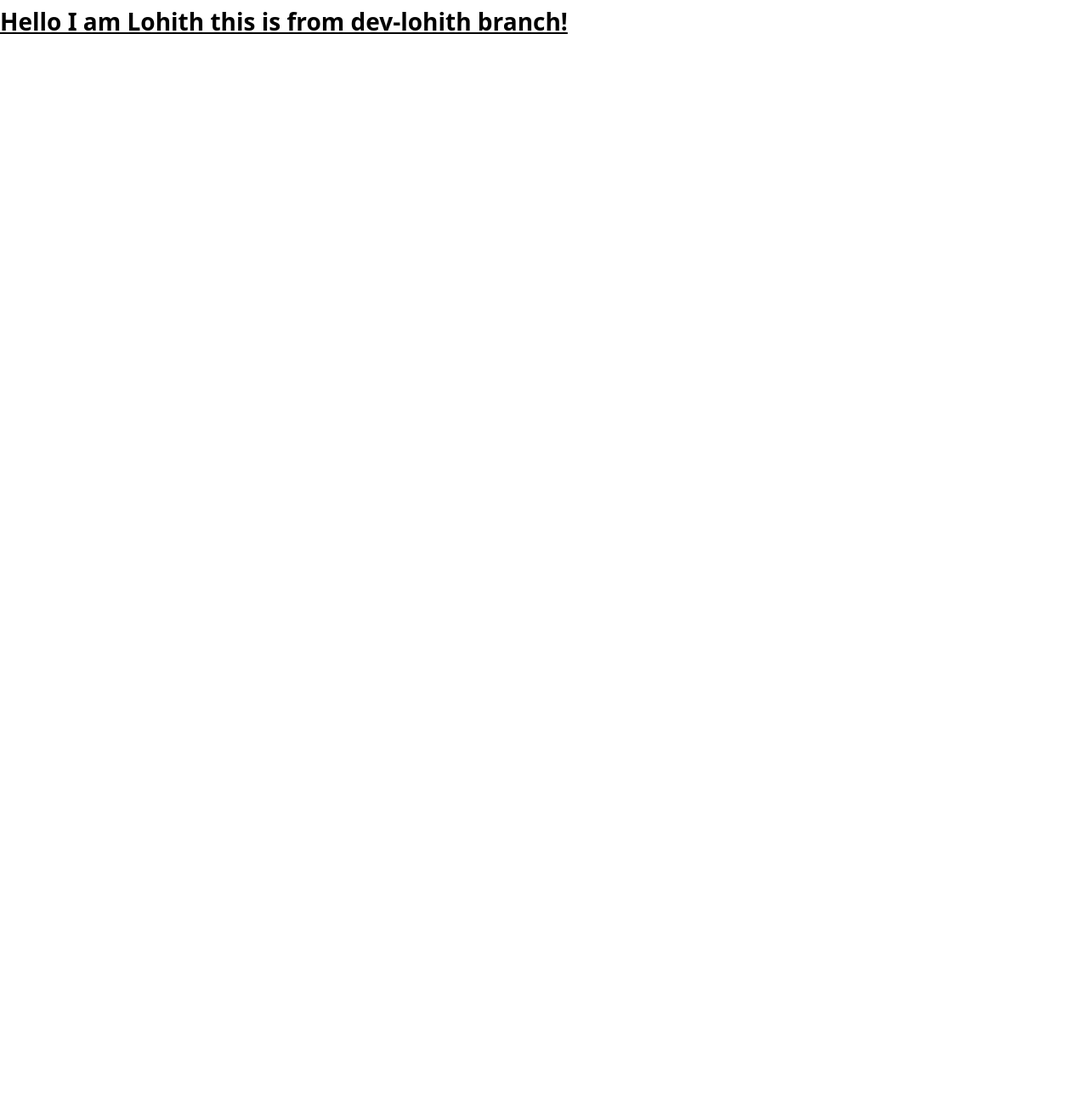
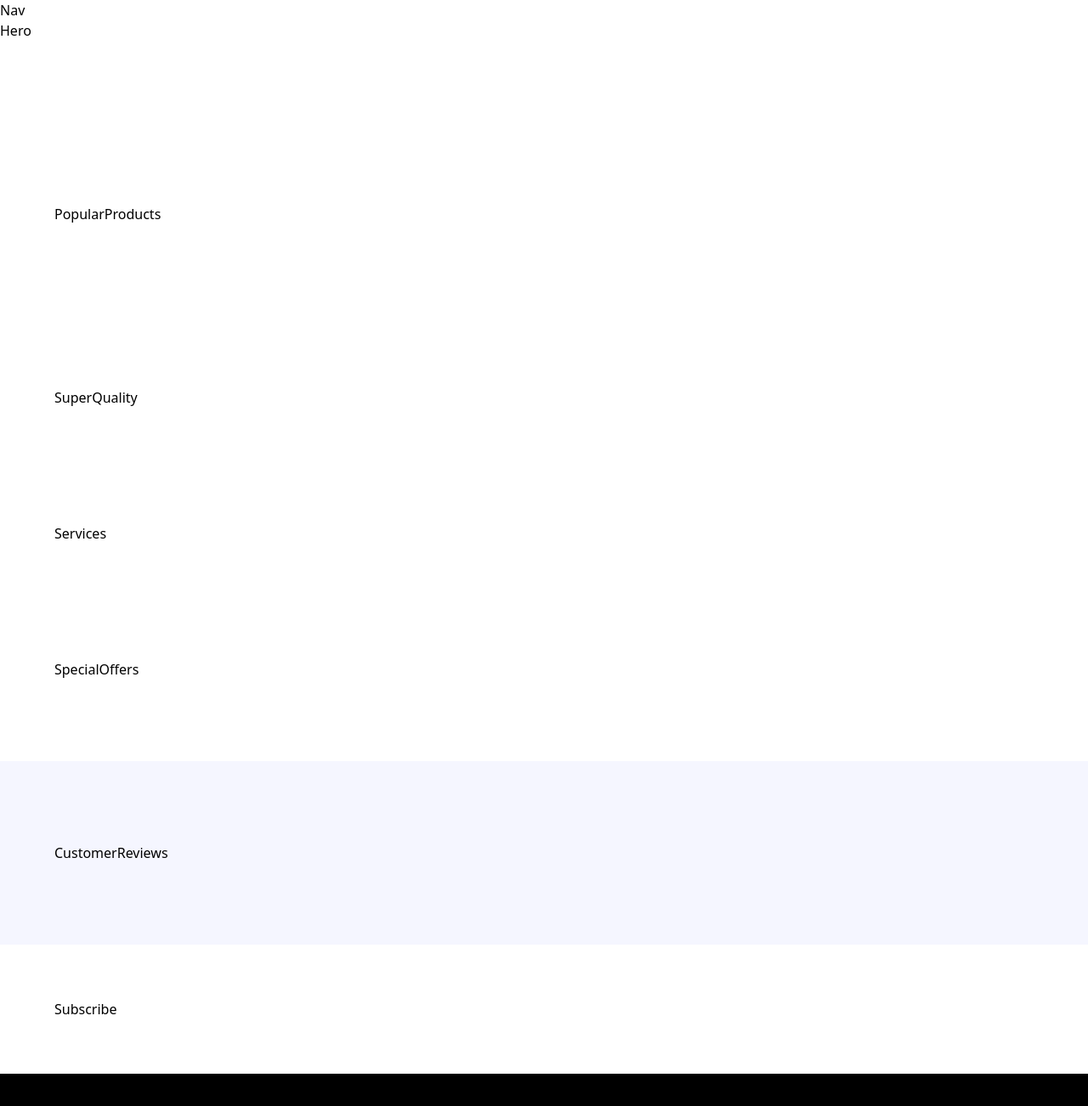
Before and after one commit to lohithpuvvala/Nike_Website_Clone_TailWindCSS, a React (Vite) app: page / in a window 1280 px wide. Shown: the top 1302 px of the page at 85% size. Before the commit the page ends 800 px from the top, so only its background shows below. Built offline with nearby package versions, Linux system fonts and the light colour scheme; a web font is replaced by a local one.

Commit message:
Added Sections in App.jsx

```diff
--- a/src/App.jsx
+++ b/src/App.jsx
@@ -1,7 +1,31 @@
-export default function App() {
-  return (
-    <h1 className="text-3xl font-bold underline">
-      Hello I am Lohith this is from dev-lohith branch!
-    </h1>
-  )
-}
+const App = () => (
+  <main className="relative">
+    Nav
+    <section className="xl:padding-1 wide:padding-r padding-b">
+      Hero
+    </section>
+    <section className="padding">
+      PopularProducts
+    </section>
+    <section className="padding">
+      SuperQuality
+    </section>
+    <section className="padding-x py-10">
+      Services
+    </section>
+    <section className="padding">
+      SpecialOffers
+    </section>
+    <section className="bg-pale-blue padding">
+      CustomerReviews
+    </section>
+    <section className="padding-x sm:py32 py-16 w-full">
+      Subscribe
+    </section>
+    <section className="bg-black padding-x padding-t pb-8">
+      Footer
+    </section>
+  </main>
+)
+
+export default App;
```
